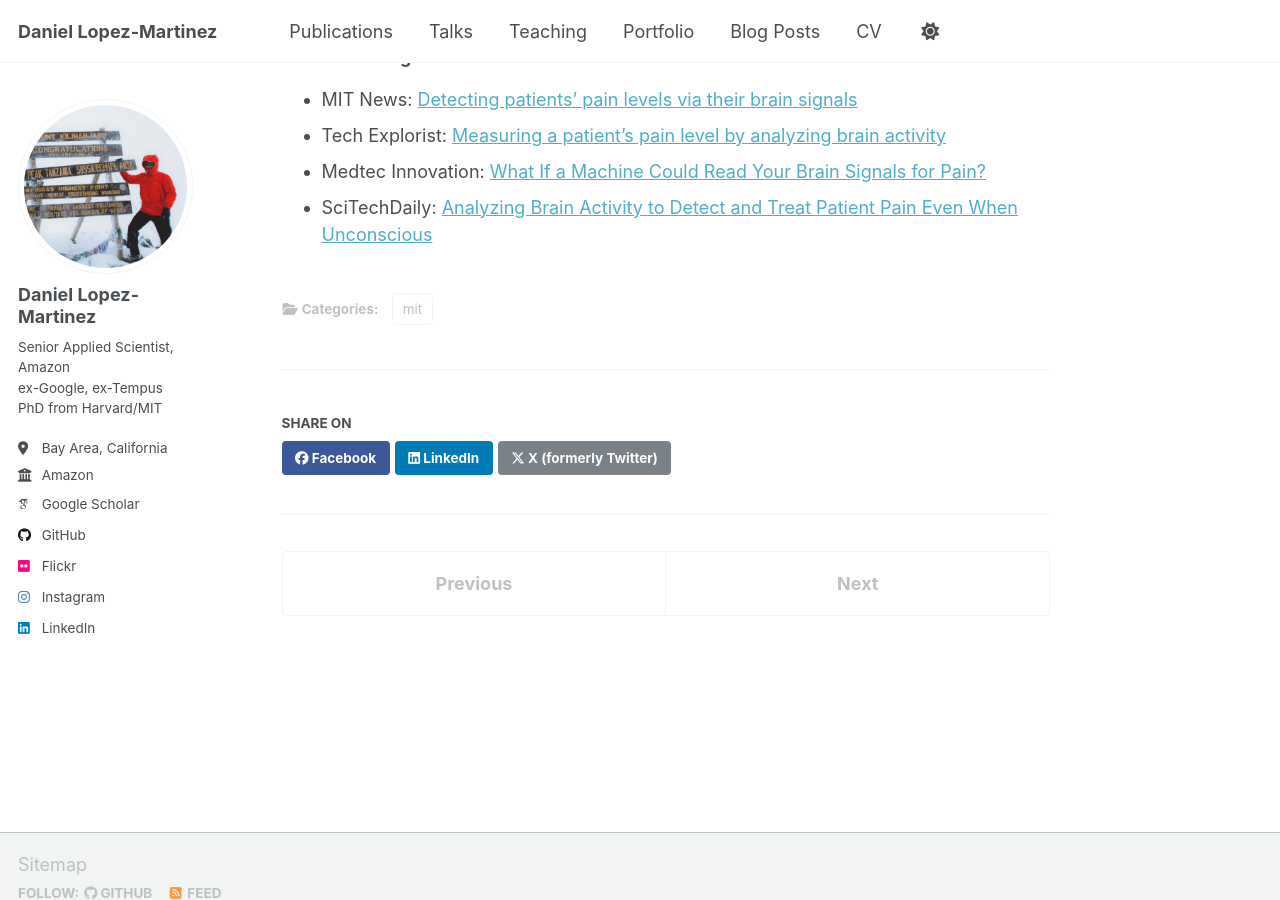
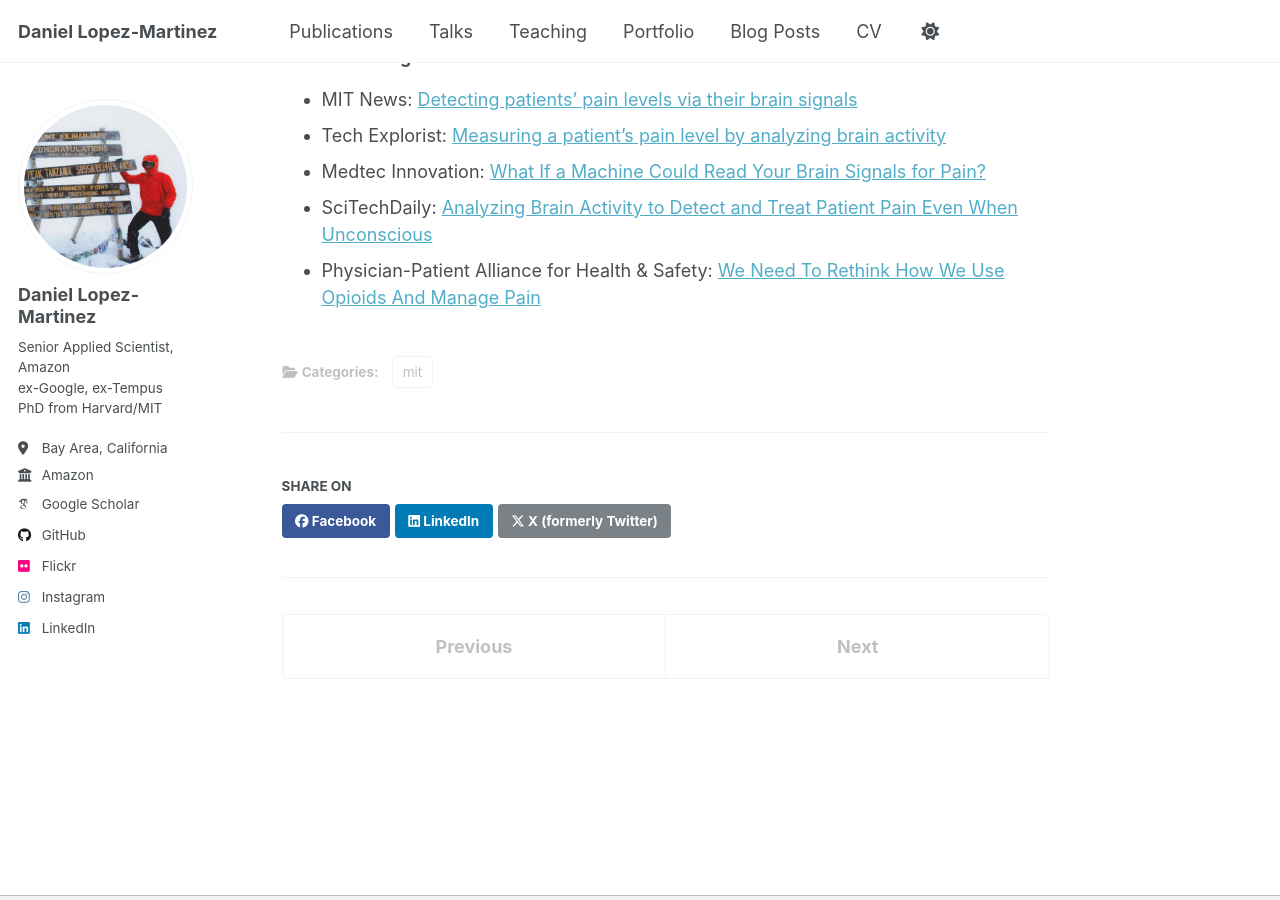
Before and after one commit to daniel-lopezmartinez/daniel-lopezmartinez.github.io, a Jekyll site: the page built from _portfolio/mit-fnirs.md, in a window 1280 px wide and 900 px high, scrolled down 1546 px. Built offline with Jekyll 4.4.1, drawn with Linux system fonts in a browser that asks for light colours; some web fonts are replaced; a script that is not in the unit is left out.

Commit message:
added one more link

```diff
--- a/_portfolio/mit-fnirs.md
+++ b/_portfolio/mit-fnirs.md
@@ -45,3 +45,4 @@ These results demonstrated that accurate pain detection is possible using a smal
 - Tech Explorist: [Measuring a patient’s pain level by analyzing brain activity](https://www.techexplorist.com/measuring-patients-pain-level-analyzing-brain-activity/26407/)
 - Medtec Innovation: [What If a Machine Could Read Your Brain Signals for Pain?](https://en.medtecinnovation.com/rddesign/980/)
 - SciTechDaily: [Analyzing Brain Activity to Detect and Treat Patient Pain Even When Unconscious](https://scitechdaily.com/analyzing-brain-activity-to-detect-and-treat-patient-pain-even-when-unconscious/)
+- Physician-Patient Alliance for Health & Safety: [We Need To Rethink How We Use Opioids And Manage Pain](https://ppahs.org/2019/09/we-need-to-rethink-how-we-use-opioids-and-manage-pain/)
```
